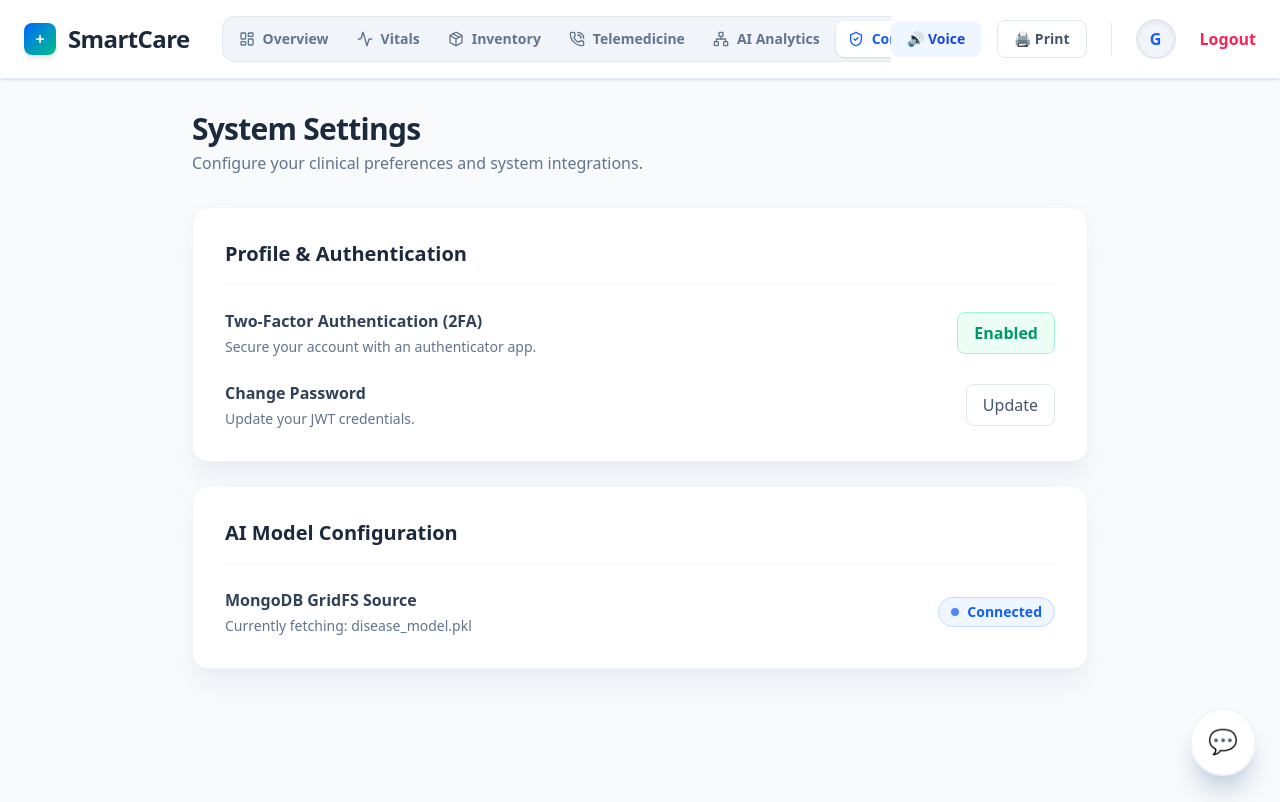
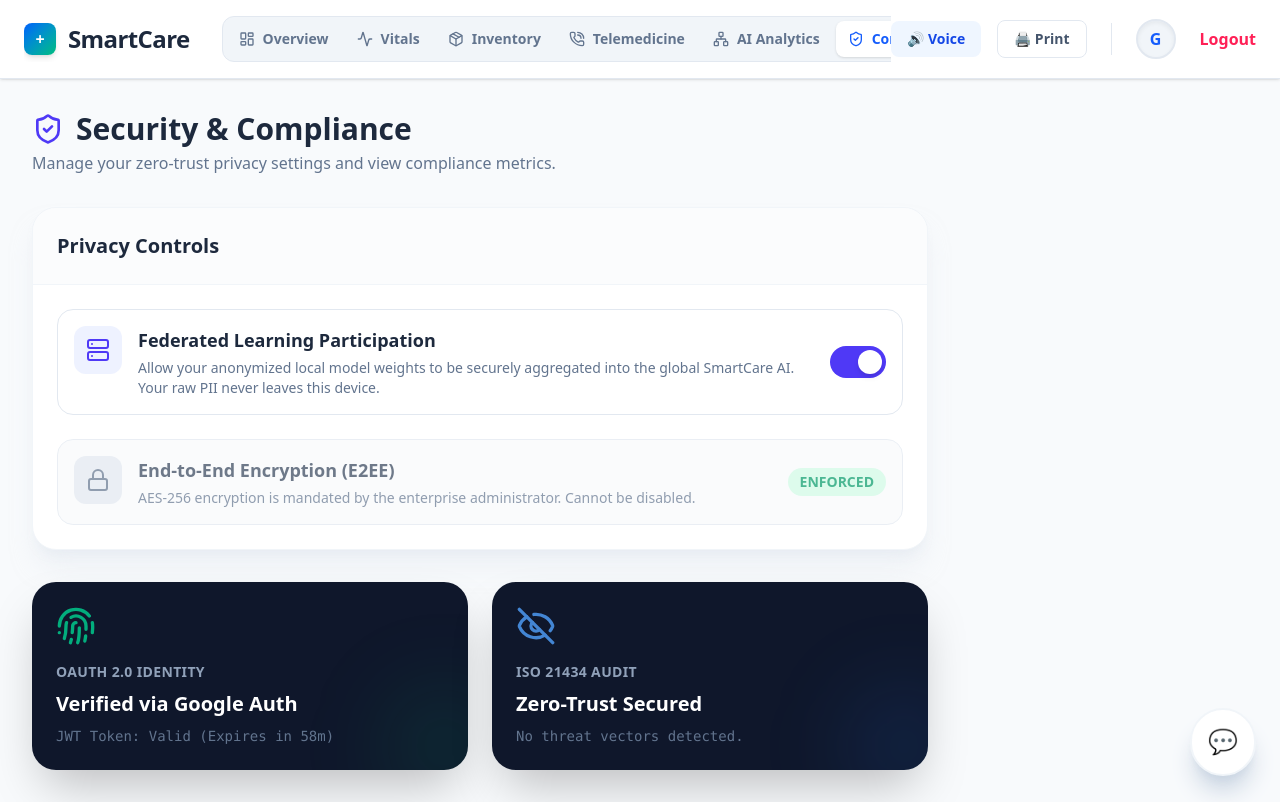
Before and after one commit to thrinadh2005/GOOGLEHACKTON, a Next.js app in the folder smart-health/frontend/: page /dashboard/settings in a window 1280 px wide. Built offline with nearby package versions, Linux system fonts and the light colour scheme.

Commit message:
Final Polish: Telemedicine Hub, EHR Lookup, and Security Settings

```diff
--- a/smart-health/frontend/src/app/dashboard/settings/page.tsx
+++ b/smart-health/frontend/src/app/dashboard/settings/page.tsx
@@ -1,51 +1,75 @@
-export default function Settings() {
+"use client";
+import { ShieldCheck, Lock, Fingerprint, EyeOff, Server, UserCheck } from "lucide-react";
+import { useState } from "react";
+
+export default function SettingsCompliance() {
+  const [federatedEnabled, setFederatedEnabled] = useState(true);
+
   return (
-    <div className="space-y-6 max-w-4xl mx-auto">
-      <div className="mb-8">
-        <h1 className="text-3xl font-black text-slate-800 tracking-tight">System Settings</h1>
-        <p className="text-slate-500 font-medium mt-1">Configure your clinical preferences and system integrations.</p>
+    <div className="space-y-8 max-w-4xl">
+      <div>
+        <h1 className="text-3xl font-black text-slate-800 flex items-center gap-3">
+          <ShieldCheck className="text-indigo-600 w-8 h-8" />
+          Security & Compliance
+        </h1>
+        <p className="text-slate-500 font-medium mt-1">Manage your zero-trust privacy settings and view compliance metrics.</p>
       </div>
 
-      <div className="bg-white rounded-2xl shadow-xl shadow-slate-200/50 border border-slate-100 p-8">
-        <h2 className="text-xl font-bold text-slate-800 mb-6 border-b border-slate-100 pb-4">Profile & Authentication</h2>
+      <div className="bg-white rounded-3xl shadow-xl shadow-slate-200/50 border border-slate-100 overflow-hidden">
+        <div className="p-6 border-b border-slate-100 bg-slate-50/50">
+          <h2 className="text-xl font-bold text-slate-800">Privacy Controls</h2>
+        </div>
 
-        <div className="space-y-6">
-          <div className="flex justify-between items-center">
-            <div>
-              <p className="font-bold text-slate-700">Two-Factor Authentication (2FA)</p>
-              <p className="text-sm text-slate-500 mt-1">Secure your account with an authenticator app.</p>
+        <div className="p-6 space-y-6">
+          <div className="flex items-center justify-between p-4 border border-slate-200 rounded-2xl bg-white hover:border-indigo-200 transition-colors">
+            <div className="flex gap-4">
+              <div className="w-12 h-12 bg-indigo-50 text-indigo-600 rounded-xl flex items-center justify-center shrink-0">
+                <Server size={24} />
+              </div>
+              <div>
+                <h3 className="font-bold text-slate-800 text-lg">Federated Learning Participation</h3>
+                <p className="text-sm text-slate-500 font-medium mt-1 pr-8">Allow your anonymized local model weights to be securely aggregated into the global SmartCare AI. Your raw PII never leaves this device.</p>
+              </div>
             </div>
-            <button className="bg-emerald-50 text-emerald-600 border border-emerald-200 px-4 py-2 rounded-lg font-bold hover:bg-emerald-100 transition-colors">
-              Enabled
+
+            <button
+              onClick={() => setFederatedEnabled(!federatedEnabled)}
+              className={`w-14 h-8 rounded-full flex items-center p-1 transition-colors shrink-0 ${federatedEnabled ? 'bg-indigo-600' : 'bg-slate-300'}`}
+            >
+              <div className={`w-6 h-6 bg-white rounded-full shadow-md transform transition-transform ${federatedEnabled ? 'translate-x-6' : 'translate-x-0'}`}></div>
             </button>
           </div>
 
-          <div className="flex justify-between items-center">
-            <div>
-              <p className="font-bold text-slate-700">Change Password</p>
-              <p className="text-sm text-slate-500 mt-1">Update your JWT credentials.</p>
+          <div className="flex items-center justify-between p-4 border border-slate-200 rounded-2xl bg-slate-50 opacity-70">
+            <div className="flex gap-4">
+              <div className="w-12 h-12 bg-slate-200 text-slate-500 rounded-xl flex items-center justify-center shrink-0">
+                <Lock size={24} />
+              </div>
+              <div>
+                <h3 className="font-bold text-slate-700 text-lg">End-to-End Encryption (E2EE)</h3>
+                <p className="text-sm text-slate-500 font-medium mt-1">AES-256 encryption is mandated by the enterprise administrator. Cannot be disabled.</p>
+              </div>
             </div>
-            <button className="px-4 py-2 border border-slate-200 text-slate-600 rounded-lg hover:bg-slate-50 font-medium transition-colors">
-              Update
-            </button>
+            <div className="text-sm font-bold text-emerald-600 uppercase bg-emerald-100 px-3 py-1 rounded-full">Enforced</div>
           </div>
         </div>
       </div>
 
-      <div className="bg-white rounded-2xl shadow-xl shadow-slate-200/50 border border-slate-100 p-8 mt-6">
-        <h2 className="text-xl font-bold text-slate-800 mb-6 border-b border-slate-100 pb-4">AI Model Configuration</h2>
+      <div className="grid grid-cols-1 md:grid-cols-2 gap-6">
+        <div className="bg-slate-900 rounded-3xl p-6 text-white relative overflow-hidden shadow-2xl">
+          <Fingerprint className="w-10 h-10 text-emerald-400 mb-4 opacity-80" />
+          <h3 className="font-bold text-sm uppercase tracking-wide text-slate-400">OAuth 2.0 Identity</h3>
+          <p className="text-xl font-bold mt-2">Verified via Google Auth</p>
+          <p className="text-sm text-slate-500 mt-2 font-mono">JWT Token: Valid (Expires in 58m)</p>
+          <div className="absolute -bottom-10 -right-10 w-32 h-32 bg-emerald-500/10 rounded-full blur-2xl"></div>
+        </div>
 
-        <div className="space-y-6">
-          <div className="flex justify-between items-center">
-            <div>
-              <p className="font-bold text-slate-700">MongoDB GridFS Source</p>
-              <p className="text-sm text-slate-500 mt-1">Currently fetching: disease_model.pkl</p>
-            </div>
-            <span className="flex items-center gap-2 text-sm font-bold text-blue-600 bg-blue-50 px-3 py-1 rounded-full border border-blue-200">
-              <span className="w-2 h-2 rounded-full bg-blue-600 animate-pulse"></span>
-              Connected
-            </span>
-          </div>
+        <div className="bg-slate-900 rounded-3xl p-6 text-white relative overflow-hidden shadow-2xl">
+          <EyeOff className="w-10 h-10 text-blue-400 mb-4 opacity-80" />
+          <h3 className="font-bold text-sm uppercase tracking-wide text-slate-400">ISO 21434 Audit</h3>
+          <p className="text-xl font-bold mt-2">Zero-Trust Secured</p>
+          <p className="text-sm text-slate-500 mt-2 font-mono">No threat vectors detected.</p>
+          <div className="absolute -bottom-10 -right-10 w-32 h-32 bg-blue-500/10 rounded-full blur-2xl"></div>
         </div>
       </div>
     </div>
--- a/smart-health/frontend/src/app/doctor/layout.tsx
+++ b/smart-health/frontend/src/app/doctor/layout.tsx
@@ -18,9 +18,9 @@ export default function DoctorLayout({
 
   const navLinks = [
     { name: "Triage Queue", href: "/doctor", icon: Users },
-    { name: "EHR Lookup", href: "#", icon: FileText },
-    { name: "Telemedicine", href: "#", icon: PhoneCall },
-    { name: "Settings", href: "#", icon: Settings },
+    { name: "EHR Lookup", href: "/doctor/ehr", icon: FileText },
+    { name: "Telemedicine", href: "/dashboard/consultation", icon: PhoneCall },
+    { name: "Settings", href: "/dashboard/settings", icon: Settings },
   ];
 
   return (
--- a/smart-health/frontend/src/app/doctor/page.tsx
+++ b/smart-health/frontend/src/app/doctor/page.tsx
@@ -1,5 +1,6 @@
 "use client";
 import { Users, AlertCircle, Clock, Video, FileText, CheckCircle2 } from "lucide-react";
+import Link from "next/link";
 
 export default function DoctorDashboard() {
   const triageQueue = [
@@ -87,12 +88,12 @@ export default function DoctorDashboard() {
                     </div>
                   </td>
                   <td className="p-4 pr-6 text-right space-x-2">
-                    <button className="p-2 bg-slate-100 text-slate-600 hover:bg-slate-200 rounded-lg transition-colors tooltip" title="View EHR">
+                    <Link href="/doctor/ehr" className="inline-block p-2 bg-slate-100 text-slate-600 hover:bg-slate-200 rounded-lg transition-colors tooltip" title="View EHR">
                       <FileText size={18} />
-                    </button>
-                    <button className="p-2 bg-blue-100 text-blue-600 hover:bg-blue-200 rounded-lg transition-colors tooltip" title="Start Consult">
+                    </Link>
+                    <Link href="/dashboard/consultation" className="inline-block p-2 bg-blue-100 text-blue-600 hover:bg-blue-200 rounded-lg transition-colors tooltip" title="Start Consult">
                       <Video size={18} />
-                    </button>
+                    </Link>
                   </td>
                 </tr>
               ))}
```
Also changed, not shown: smart-health/frontend/src/app/dashboard/consultation/page.tsx (+83 -114 lines), smart-health/frontend/src/app/doctor/ehr/page.tsx (added, +82 -0 lines).
